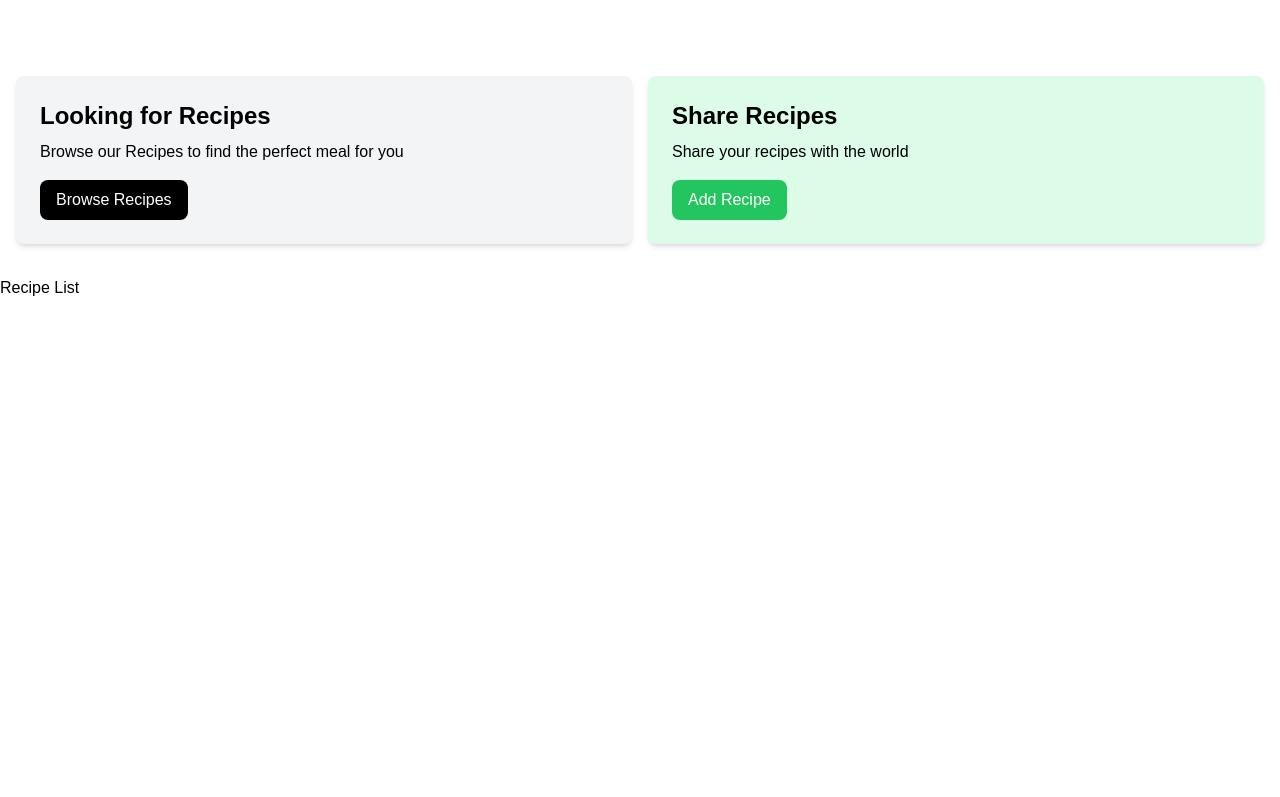
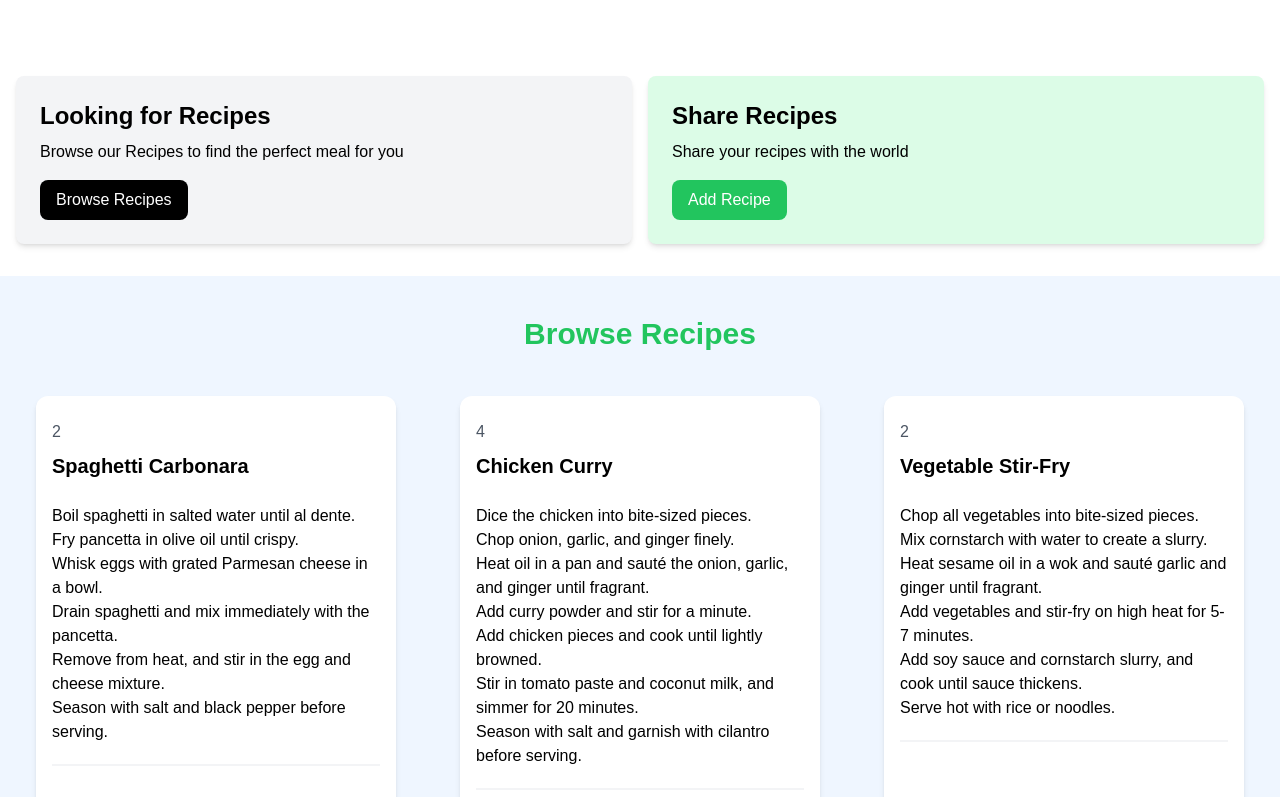
Before and after one commit to Jakob-mbi/Vue-Mat-Recept, a Vue app: page / in a window 1280 px wide. Shown: the part 324-1121 px from the top of the page. Before the commit the page ends 800 px from the top, so only its background shows below. Built offline with nearby package versions, Linux system fonts and the light colour scheme.

Commit message:
feat recipeCards

```diff
--- /dev/null
+++ b/src/components/RecipeCard.vue
@@ -0,0 +1,35 @@
+<script setup lang="ts">
+import { defineProps} from 'vue';
+import { Recipe } from './types';
+
+const props = defineProps<{
+    recepie:Recipe;
+}>();
+
+</script>
+
+<template>
+    <div class="bg-white rounded-xl shadow-md relative m-5">
+        <div class="p-4">
+            <div class="mb-6">
+                <div class="text-gray-600 my-2">{{ props.recepie.servings }}</div>
+                <h3 class="text-xl font-bold">{{ props.recepie.name }}</h3>
+            </div>
+
+
+            <div class="mb-5">
+                <ul v-for="instructions in props.recepie.instructions" :key="props.recepie.id">
+                    <li>{{ instructions }}</li>
+                </ul>
+            </div>
+
+
+
+            <div class="border border-gray-100 mb-5"></div>
+
+            <div class="flex flex-col lg:flex-row justify-between mb-4">
+
+            </div>
+        </div>
+    </div>
+</template>
--- a/src/components/RecipeList.vue
+++ b/src/components/RecipeList.vue
@@ -2,10 +2,22 @@
 import recepieData from '../../public/recipes.json';
 import { RecipesData, Recipe} from '@/types';
 import { ref } from 'vue';
+import RecipeCard from './RecipeCard.vue';
 
 const recipes = ref<Recipe[]>(recepieData);
 console.log(recipes.value);
 </script>
 <template>
-    Recipe List
+    <section class="bg-blue-50 px-4 py-10">
+        <div class="container-xl lg:container m-auto">
+            <h2 class="text-3xl font-bold text-green-500 mb-6 text-center">
+                Browse Recipes
+            </h2>
+            <div class="grid grid-cols-1 md:grid-cols-3 gap-6">
+                <RecipeCard v-for="recepie in recipes.recipes" :key="recepie.id" :recepie="recepie"/>
+
+            </div>
+        </div>
+    </section>
+
 </template>
```
